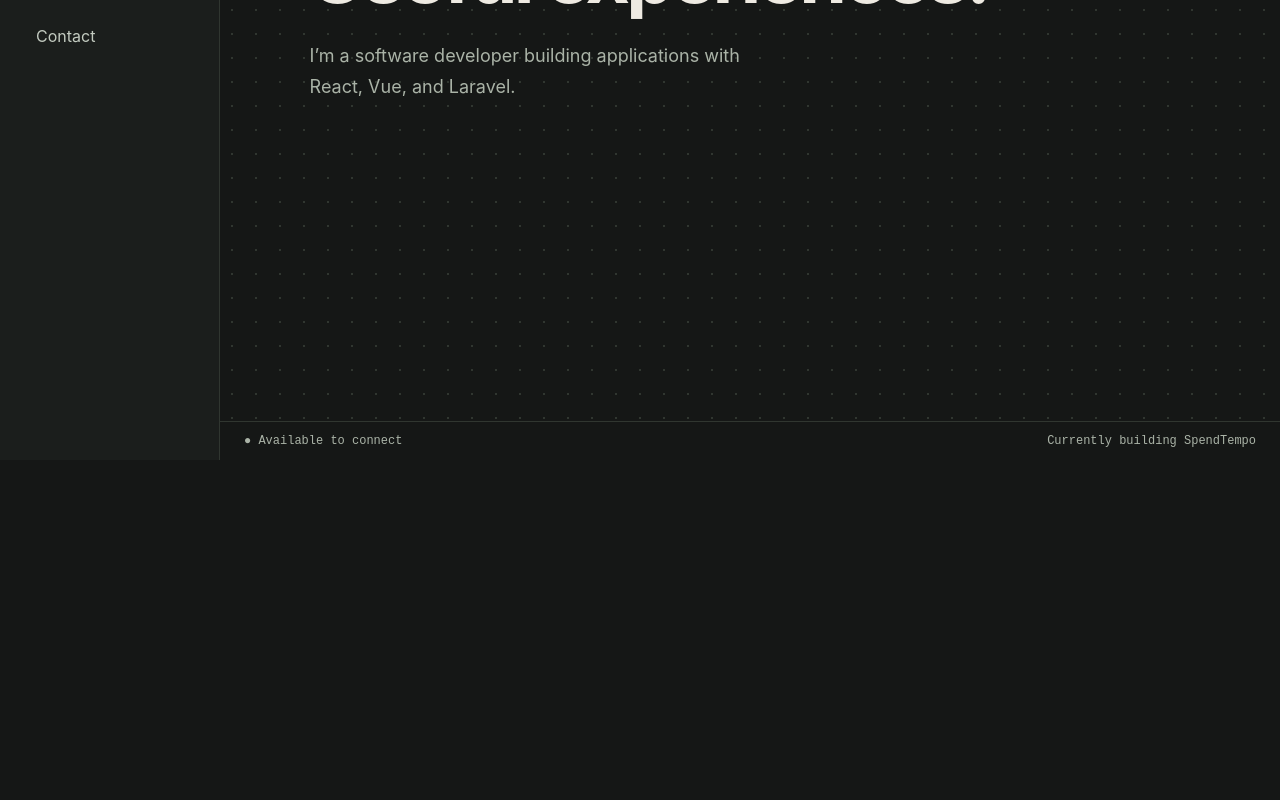
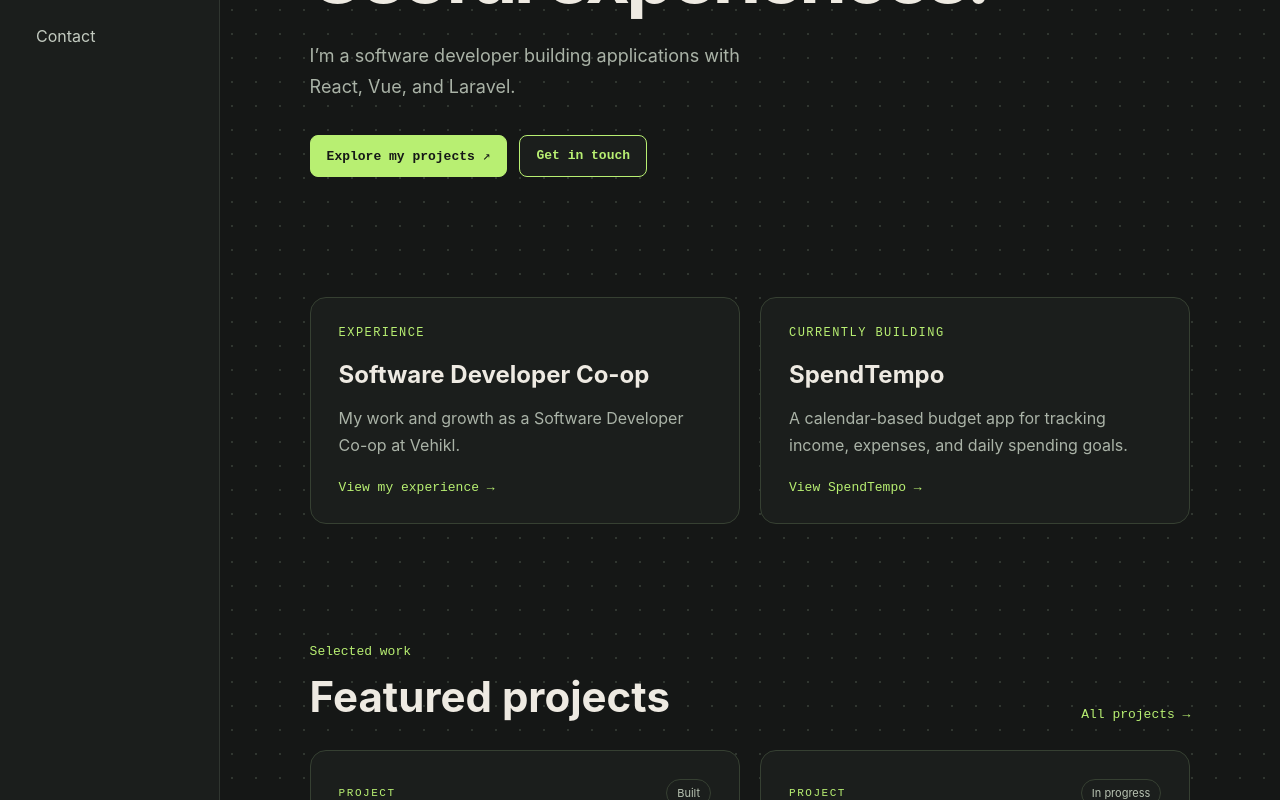
Before and after one commit to josiah-williams2024/portfolio, a React (Vite) app: page / in a window 1280 px wide. Shown: the part 340-1140 px from the top of the page. Before the commit the page ends 800 px from the top, so only its background shows below. Built offline with nearby package versions, Linux system fonts and the light colour scheme.

Commit message:
Overview

```diff
--- a/src/App.css
+++ b/src/App.css
@@ -279,6 +279,117 @@ h1 {
   padding-left: 20px;
 }
 
+.overview {
+  display: grid;
+  gap: clamp(64px, 10vw, 120px);
+}
+
+.overview-hero {
+  max-width: 900px;
+}
+
+.overview-actions {
+  display: flex;
+  flex-wrap: wrap;
+  gap: 12px;
+  margin-top: 32px;
+}
+
+.primary-link,
+.secondary-link {
+  display: inline-block;
+  padding: 12px 16px;
+  border: 1px solid #b8ef72;
+  border-radius: 8px;
+  font-family: monospace;
+  font-weight: 700;
+  text-decoration: none;
+}
+
+.primary-link {
+  background: #b8ef72;
+  color: #151716;
+}
+
+.secondary-link {
+  background: #1b1e1c;
+  color: #b8ef72;
+}
+
+.primary-link:hover {
+  background: #d0ff94;
+}
+
+.secondary-link:hover {
+  background: #293028;
+}
+
+.overview-summary {
+  display: grid;
+  grid-template-columns: repeat(
+    auto-fit,
+    minmax(min(100%, 280px), 1fr)
+  );
+  gap: 20px;
+}
+
+.overview-panel {
+  padding: 28px;
+  border: 1px solid #364032;
+  border-radius: 16px;
+  background: #1b1e1c;
+}
+
+.overview-panel-label {
+  margin: 0;
+  color: #b8ef72;
+  font-family: monospace;
+  font-size: 12px;
+  letter-spacing: 0.12em;
+  text-transform: uppercase;
+}
+
+.overview-panel h2 {
+  margin: 20px 0 12px;
+}
+
+.overview-panel p:not(.overview-panel-label) {
+  color: #aab3a7;
+  line-height: 1.7;
+}
+
+.overview-panel a,
+.section-heading a {
+  color: #b8ef72;
+  font-family: monospace;
+  text-decoration: none;
+}
+
+.overview-panel a:hover,
+.section-heading a:hover {
+  text-decoration: underline;
+}
+
+.section-heading {
+  display: flex;
+  align-items: end;
+  justify-content: space-between;
+  gap: 24px;
+}
+
+.section-heading .eyebrow {
+  margin: 0 0 12px;
+}
+
+.section-heading h2 {
+  margin: 0;
+  font-size: clamp(28px, 4vw, 42px);
+}
+
+.overview-featured .project-grid {
+  margin-top: 28px;
+}
+
 @media (max-width: 700px) {
   .workspace {
     grid-template-columns: 1fr;
@@ -304,4 +415,9 @@ h1 {
   .sidebar nav a {
     padding: 8px;
   }
+
+  .section-heading {
+    align-items: start;
+    flex-direction: column;
+  }
 }
--- a/src/App.tsx
+++ b/src/App.tsx
@@ -3,6 +3,7 @@ import Projects from './pages/Projects';
 import { Navigate, Route, Routes, useLocation } from 'react-router';
 import Sidebar from './components/Sidebar.tsx';
 import { projects } from './data/projects.ts';
+import Overview from './pages/Overview.tsx';
 
 const pageTabNames: Record<string, string> = {
   '/': 'overview',
@@ -40,23 +41,7 @@ function App() {
 
         <main className="main-content">
           <Routes>
-            <Route
-              path="/"
-              element={
-                <>
-                  <p className="eyebrow">Hello, I’m Josiah</p>
-                  <h1>
-                    Thoughtful code.
-                    <br />
-                    Useful experiences.
-                  </h1>
-                  <p className="intro">
-                    I’m a software developer building applications with React,
-                    Vue, and Laravel.
-                  </p>
-                </>
-              }
-            />
+            <Route path="/" element={<Overview />} />
 
             <Route path="/projects" element={<Projects />} />
             <Route path="/projects/:projectId" element={<Projects />} />
--- /dev/null
+++ b/src/pages/Overview.tsx
@@ -0,0 +1,83 @@
+import { Link } from 'react-router';
+import ProjectCard from '../components/ProjectCard.tsx';
+import { projects } from '../data/projects.ts';
+
+const featuredProjectIds = ['code-smell-trainer', 'spend-tempo'];
+
+export default function Overview() {
+    const featuredProjects = projects.filter((project) =>
+        featuredProjectIds.includes(project.id),
+    );
+    const currentProject = projects.find((project) => project.id === 'spend-tempo');
+
+    return (
+        <div className="overview">
+            <section className="overview-hero">
+                <p className="eyebrow">Hello, I’m Josiah</p>
+
+                <h1>
+                    Thoughtful code.
+                    <br />
+                    Useful experiences.
+                </h1>
+
+                <p className="intro">
+                    I’m a software developer building applications with React,
+                    Vue, and Laravel.
+                </p>
+
+                <div className="overview-actions">
+                    <Link className="primary-link" to="/projects">
+                        Explore my projects ↗
+                    </Link>
+
+                    <Link className="secondary-link" to="/contact">
+                        Get in touch
+                    </Link>
+                </div>
+            </section>
+
+            <section
+                className="overview-summary"
+                aria-label="Experience and current work"
+            >
+                <article className="overview-panel">
+                    <p className="overview-panel-label">Experience</p>
+                    <h2>Software Developer Co-op</h2>
+                    <p>
+                        My work and growth as a Software Developer Co-op at Vehikl.
+                    </p>
+                    <Link to="/experience">View my experience →</Link>
+                </article>
+
+                {currentProject && (
+                    <article className="overview-panel">
+                        <p className="overview-panel-label">Currently building</p>
+                        <h2>{currentProject.name}</h2>
+                        <p>{currentProject.description}</p>
+                        <Link to={`/projects/${currentProject.id}`}>
+                            View {currentProject.name} →
+                        </Link>
+                    </article>
+                )}
+            </section>
+
+            <section className="overview-featured">
+                <div className="section-heading">
+                    <div>
+                        <p className="eyebrow">Selected work</p>
+                        <h2>Featured projects</h2>
+                    </div>
+
+                    <Link to="/projects">All projects →</Link>
+                </div>
+
+                <div className="project-grid">
+                    {featuredProjects.map((project) => (
+                        <ProjectCard key={project.id} project={project} />
+                    ))}
+                </div>
+            </section>
+        </div>
+    );
+}
```
